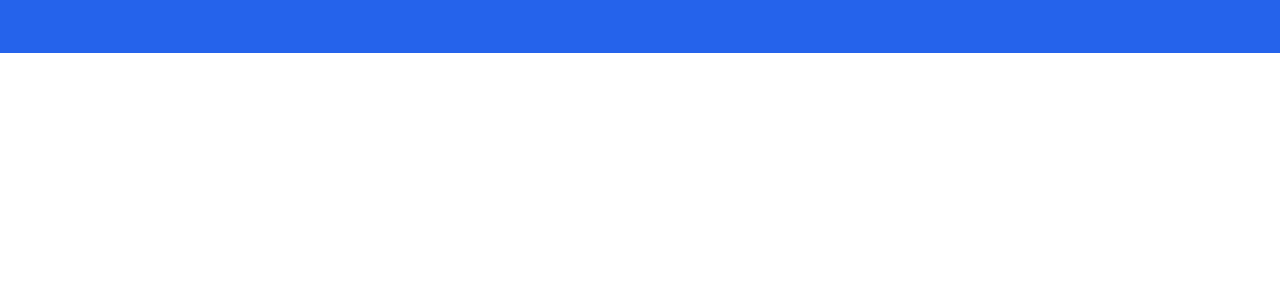
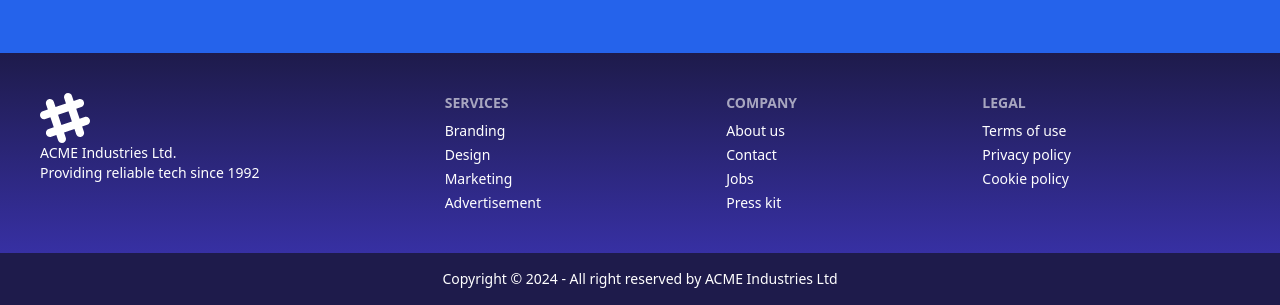
Before and after one commit to salmatahermunni151/deef-dive, a plain HTML site: page index.html in a window 1280 px wide. Shown: the part 3130-3435 px from the top of the page. Before the commit the page ends 3183 px from the top, so only its background shows below. Drawn offline with nearby package versions, Linux system fonts and the light colour scheme.

Commit message:
Added final project

```diff
--- a/index.html
+++ b/index.html
@@ -48,7 +48,6 @@
         </nav>
          <!-- banner code start here  -->
          <div>
-
             <div class="carousel w-full h-screen">
                 <!-- slider-1  -->
                 <div id="slide1" class="carousel-item relative w-full bg-no-repeat bg-cover bg-center" style="background-image:linear-gradient(rgba(0, 0, 0, 0.623),rgba(0, 0, 0, 0.479)),url(./image/banner-2.jpg);">
@@ -70,7 +69,6 @@
                             </div>
                         </div>
                     </div>
-
                   <div class="absolute flex justify-between transform -translate-y-1/2 left-5 right-5 top-1/2">
                     <a href="#slide4" class="btn btn-circle">❮</a>
                     <a href="#slide2" class="btn btn-circle">❯</a>
@@ -438,5 +436,45 @@
            </div>
         </section>
     </main>
+    <!-- footer code start here  -->
+   <footer>
+    <div class="footer p-10 bg-gradient-to-b from-indigo-950 to-indigo-800 text-white">
+        <aside class="lg:text-left md:text-left text-center lg:block md:block inline lg:mx-0 md:mx-0 mx-auto">
+             <svg width="50" height="50" viewBox="0 0 24 24" xmlns="http://www.w3.org/2000/svg" fill-rule="evenodd" clip-rule="evenodd" class="inline-block fill-current"><path d="M22.672 15.226l-2.432.811.841 2.515c.33 1.019-.209 2.127-1.23 2.456-1.15.325-2.148-.321-2.463-1.226l-.84-2.518-5.013 1.677.84 2.517c.391 1.203-.434 2.542-1.831 2.542-.88 0-1.601-.564-1.86-1.314l-.842-2.516-2.431.809c-1.135.328-2.145-.317-2.463-1.229-.329-1.018.211-2.127 1.231-2.456l2.432-.809-1.621-4.823-2.432.808c-1.355.384-2.558-.59-2.558-1.839 0-.817.509-1.582 1.327-1.846l2.433-.809-.842-2.515c-.33-1.02.211-2.129 1.232-2.458 1.02-.329 2.13.209 2.461 1.229l.842 2.515 5.011-1.677-.839-2.517c-.403-1.238.484-2.553 1.843-2.553.819 0 1.585.509 1.85 1.326l.841 2.517 2.431-.81c1.02-.33 2.131.211 2.461 1.229.332 1.018-.21 2.126-1.23 2.456l-2.433.809 1.622 4.823 2.433-.809c1.242-.401 2.557.484 2.557 1.838 0 .819-.51 1.583-1.328 1.847m-8.992-6.428l-5.01 1.675 1.619 4.828 5.011-1.674-1.62-4.829z"></path></svg>
+          <p>ACME Industries Ltd.<br>Providing reliable tech since 1992</p>
+        </aside>
+        <nav class="lg:block md:block hidden">
+          <h6 class="footer-title">Services</h6>
+          <ul class="space-y-1">
+          <li>Branding</li>
+          <li>Design</li>
+          <li>Marketing</li>
+          <li>Advertisement</li>
+          </ul>
+        </nav>
+        <nav class="lg:block md:block hidden">
+          <h6 class="footer-title">Company</h6>
+         <ul class="space-y-1">
+            <li>About us</li>
+            <li>Contact</li>
+            <li>Jobs</li>
+            <li>Press kit</li>
+         </ul>
+        </nav>
+        <nav class="lg:block md:block hidden">
+          <h6 class="footer-title">Legal</h6>
+          <ul class="space-y-1">
+          <li>Terms of use</li>
+          <li>Privacy policy</li>
+          <li>Cookie policy</li>
+          </ul>
+        </nav>
+    </div>
+    <footer class="footer footer-center p-4 bg-indigo-950 text-white">
+        <aside>
+          <p>Copyright © 2024 - All right reserved by ACME Industries Ltd</p>
+        </aside>
+      </footer>
+   </footer>
 </body>
 </html>
```
